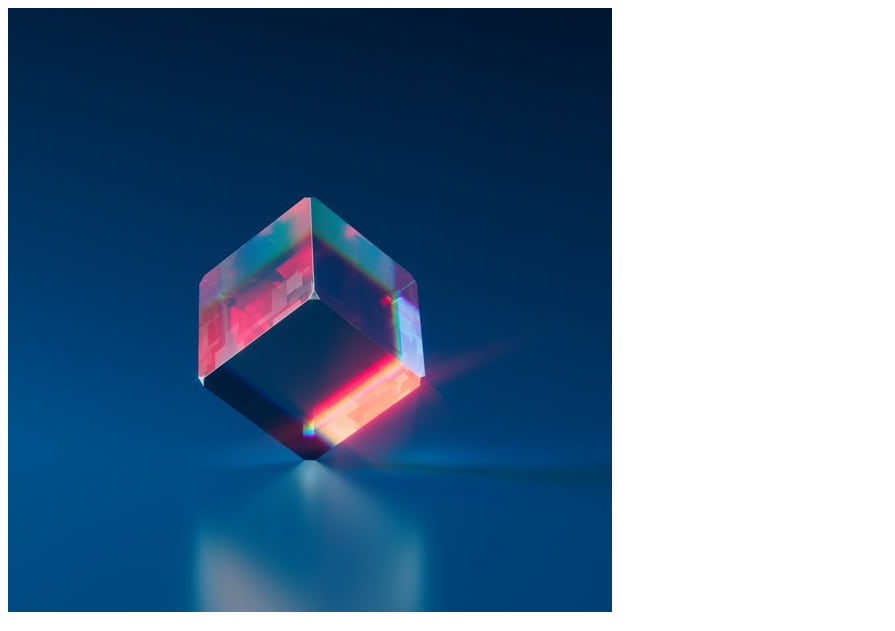
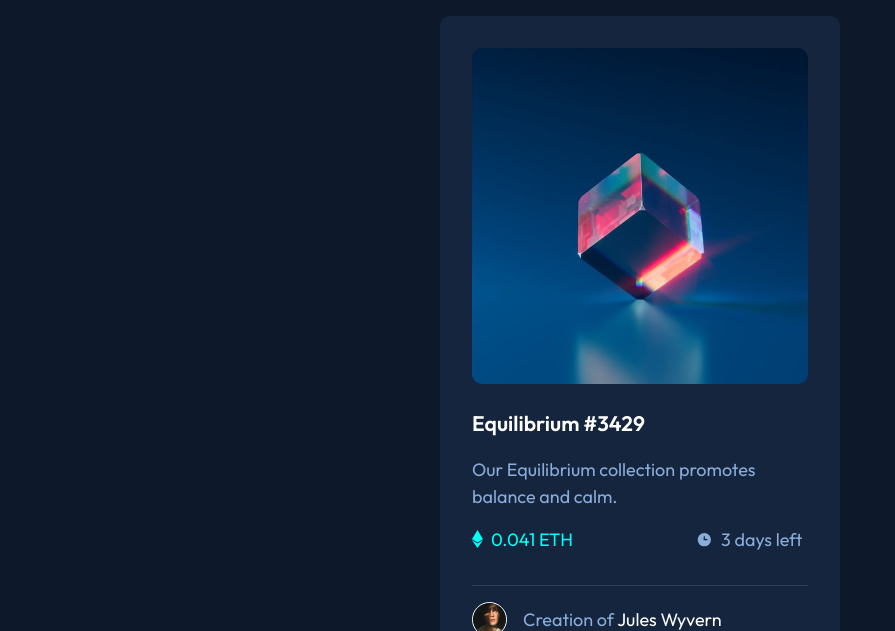
Before and after one commit to CodingEule/FrontendMentor, a plain HTML site: page NFTCardPreview/index.html in a window 1280 px wide. Shown: the top 631 px of the page, without its empty margins (0-895 px from the left). Drawn offline with Linux system fonts and the light colour scheme.

Commit message:
new commit

```diff
--- a/NFTCardPreview/index.html
+++ b/NFTCardPreview/index.html
@@ -5,7 +5,7 @@
   <meta name="viewport" content="width=device-width, initial-scale=1.0"> <!-- displays site properly based on user's device -->
 
   <link rel="icon" type="image/png" sizes="32x32" href="./images/favicon-32x32.png">
-
+  <link rel="stylesheet" href="styles.css">
   <title>Frontend Mentor | NFT preview card component</title>
 
   <!-- Feel free to remove these styles or customise in your own stylesheet 👍 -->
@@ -15,15 +15,34 @@
   </style>
 </head>
 <body>
+  <div class="container">
+    <div class="card">
+      <div class="image_container">
+        <img class="nft" src="images/image-equilibrium.jpg">
+        <img class="top_img" src="images/icon-view.svg">
 
-  <img src="images/image-equilibrium.jpg">
-  <h1>Equilibrium #3429</h1>
-  <p>Our Equilibrium collection promotes balance and calm.</p>
+      </div>
+      <h3 class="name_nft">Equilibrium #3429</h3>
+      <p class="description">Our Equilibrium collection promotes balance and calm.</p>
 
-  0.041 ETH
-  3 days left
+      <div class="eth_time">
+        <div class="cost">
+          <img src="images/icon-ethereum.svg">
+          <p class="eth">0.041 ETH</p>
+        </div>
 
-  Creation of Jules Wyvern
+        <div class="days_left">
+          <img src="images/icon-clock.svg">
+          <p class="time"> 3 days left</p>
+        </div>
+      </div>
+      <hr>
+      <div class="profile">
+        <img class="profile_pic" src="images/image-avatar.png">
+        <p class="created_by">Creation of <span>Jules Wyvern</span></p>
+      </div>
+    </div>
+  </div>
 
   <div class="attribution">
     Challenge by <a href="https://www.frontendmentor.io?ref=challenge" target="_blank">Frontend Mentor</a>.
--- a/NFTCardPreview/styles.css
+++ b/NFTCardPreview/styles.css
@@ -1,11 +1,173 @@
 @import url('https://fonts.googleapis.com/css2?family=Outfit:wght@300;400;600&display=swap');
 
 :root{
+
+    /*
+    Colors
+    */
     --soft-blue: hsl(215, 51%, 70%);
-    --cyan: hsl(178, 100%, 50%);
+    --cyan: #00fff7;
 
     --dark-blue-bg: hsl(217,54%,11%);
     --dark-blue-bg-card: hsl(216,50%,16%);
     --dark-blue-line:hsl(215,32%,27%);
     --white: hsl(0,0%,100%);
+
 }
+
+/*
+  1. Use a more-intuitive box-sizing model.
+*/
+*, *::before, *::after {
+    box-sizing: border-box;
+  }
+  /*
+    2. Remove default margin
+  */
+  * {
+    margin: 0;
+  }
+  /*
+    Typographic tweaks!
+    3. Add accessible line-height
+    4. Improve text rendering
+  */
+  body {
+    line-height: 1.5;
+    -webkit-font-smoothing: antialiased;
+  }
+  /*
+    5. Improve media defaults
+  */
+  img, picture, video, canvas, svg {
+    display: block;
+    max-width: 100%;
+  }
+  /*
+    6. Remove built-in form typography styles
+  */
+  input, button, textarea, select {
+    font: inherit;
+  }
+  /*
+    7. Avoid text overflows
+  */
+  p, h1, h2, h3, h4, h5, h6 {
+    overflow-wrap: break-word;
+  }
+  /*
+    8. Create a root stacking context
+  */
+  #root, #__next {
+    isolation: isolate;
+
+  }
+
+  body{
+    background-color: var(--dark-blue-bg);
+    display: grid;
+    place-content: center;
+    margin: 1rem;
+    font-family: 'Outfit';
+    font-size: 18px;
+  }
+
+  /* Container Card & Image Styling*/
+
+  .container{
+    background-color: var(--dark-blue-bg-card);
+    border-radius: 10px;
+    max-width: 400px;
+  }
+  .image_container{
+    position: relative;
+  }
+  .top_img{
+    position: absolute;
+    top: 43%;
+    left:43%;
+    opacity: 0;
+
+  }
+  .card{
+    margin: 2rem;
+  }
+  .nft{
+    border-radius: 10px;
+  }
+
+  /* Description Section of Card*/
+
+  .name_nft{
+    color: var(--white);
+    margin-top: 1.5rem;
+    font-weight: 600;
+  }
+  .description{
+    color: var(--soft-blue);
+    margin-top: 1rem;
+  }
+
+  .eth_time{
+    margin-top: 1rem;
+    display: grid;
+    grid-template-columns: repeat(3, 1fr);
+  }
+  .cost{
+    grid-column: 1/3;
+    display: flex;
+    align-items: center;
+  }
+  .eth{
+    margin-left: .5rem;
+    color: var(--cyan);
+    font-weight: 500;
+  }
+  .days_left{
+    grid-column: 3/3;
+    display: flex;
+    align-items: center;
+    color: var(--soft-blue);
+  }
+  .time{
+    margin-left: .5rem;
+  }
+  hr{
+    margin: 2rem 0 1rem 0;
+    color: var(--soft-blue);
+    border: none;
+    height: 1px;
+    background-color: var(--dark-blue-line);
+  }
+
+  /* Footer of Card*/
+  .profile{
+    display: flex;
+    flex-direction: row;
+    align-items: center;
+  }
+  .profile_pic{
+    width: 35px;
+    margin-right: 1rem;
+    border: 1px solid var(--white);
+    border-radius: 50%;
+  }
+  .created_by{
+    color:var(--soft-blue);
+  }
+  span{
+    color: var(--white);
+  }
+
+  /* Hover effects*/
+
+  .name_nft:hover,
+  .name_nft:active,
+  span:hover,
+  span:active{
+    color:var(--cyan)
+  }
+
+  .top_img:hover{
+    opacity: 1;
+  }
```
